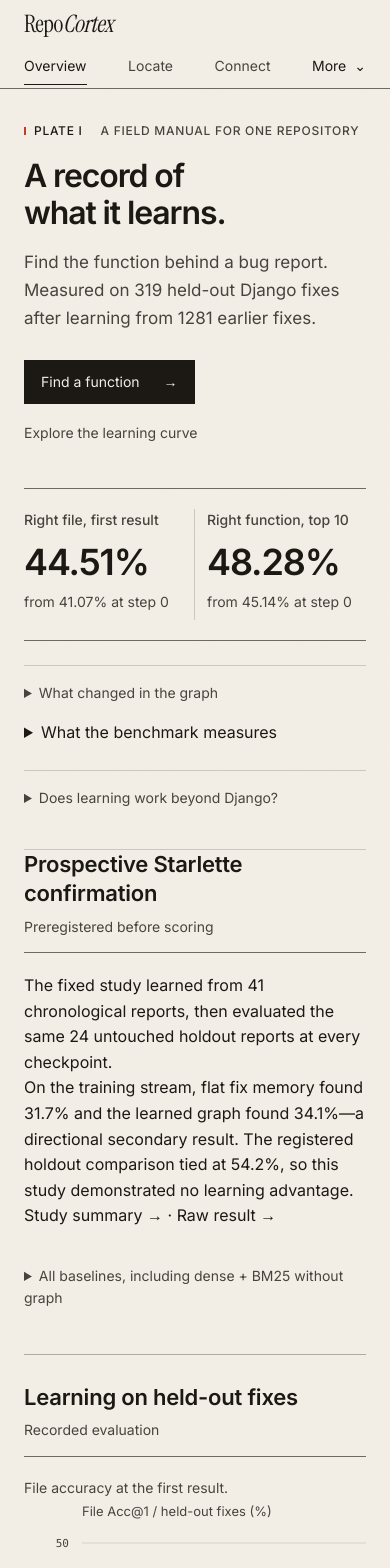
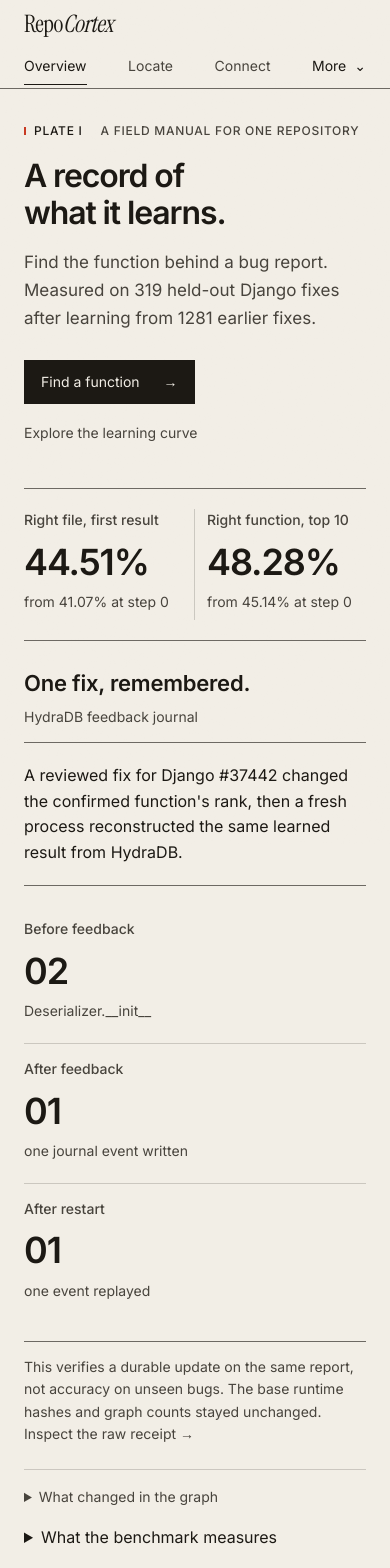
Before and after one commit to codebanditssss/repocortex, a Next.js app in the folder web/: page /app/overview in a window 390 px wide. Shown: the top 1568 px of the page. Built offline with nearby package versions, Linux system fonts and the light colour scheme.

Commit message:
feat: show durable graph learning

```diff
--- a/web/app/app/dashboard.css
+++ b/web/app/app/dashboard.css
@@ -494,6 +494,10 @@
 .overview-copy .manual-heading { min-height: 0; }
 .overview-key-metrics { grid-template-columns: repeat(2, minmax(0, 1fr)); margin-top: 32px; padding-block: 24px; }
 .overview-key-metrics > div:nth-child(2) { border-right: 0; }
+.feedback-proof { margin-top: 36px; }
+.feedback-proof > p { max-width: 680px; }
+.feedback-proof-steps { grid-template-columns: repeat(3, minmax(0, 1fr)); margin: 20px 0 14px; padding-block: 18px; }
+.feedback-proof-steps > div:last-child { border-right: 0; }
 .overview-layout { grid-template-columns: minmax(0, 1fr) minmax(0, 1fr); }
 .overview-copy { padding-block: 40px; }
 .overview-figures { padding-top: 40px; }
@@ -515,6 +519,10 @@
   .overview-actions { gap: 8px 16px; }
   .overview-actions .text-control { padding-left: 0; }
   .overview-key-metrics { padding-block: 20px; }
+  .feedback-proof { margin-top: 28px; }
+  .feedback-proof-steps { grid-template-columns: 1fr; row-gap: 0; }
+  .feedback-proof-steps > div { padding: 14px 0; border-right: 0; border-bottom: 1px solid var(--rule); }
+  .feedback-proof-steps > div:last-child { border-bottom: 0; }
 }
 
 /* Long issue titles must wrap without widening small screens. */
--- a/web/app/app/overview/page.tsx
+++ b/web/app/app/overview/page.tsx
@@ -29,6 +29,16 @@ export default function Overview() {
           <div><dt>Right file, first result</dt><dd>{formatPercent(end["file_acc@1"])}<small>from {formatPercent(start["file_acc@1"])} at step 0</small></dd></div>
           <div><dt>Right function, top 10</dt><dd>{formatPercent(end["function_acc@10"])}<small>from {formatPercent(start["function_acc@10"])} at step 0</small></dd></div>
         </dl>
+        <section className="feedback-proof" aria-labelledby="feedback-proof-title">
+          <div className="section-rule"><h2 id="feedback-proof-title">One fix, <i>remembered.</i></h2><span className="cap">HydraDB feedback journal</span></div>
+          <p>A reviewed fix for Django #37442 changed the confirmed function&apos;s rank, then a fresh process reconstructed the same learned result from HydraDB.</p>
+          <dl className="journal-metrics feedback-proof-steps">
+            <div><dt>Before feedback</dt><dd>02<small>Deserializer.__init__</small></dd></div>
+            <div><dt>After feedback</dt><dd>01<small>one journal event written</small></dd></div>
+            <div><dt>After restart</dt><dd>01<small>one event replayed</small></dd></div>
+          </dl>
+          <p className="figure-note">This verifies a durable update on the same report, not accuracy on unseen bugs. The base runtime hashes and graph counts stayed unchanged. <a href="https://github.com/codebanditssss/repocortex/blob/main/results/real_feedback_persistence.json" target="_blank" rel="noreferrer">Inspect the raw receipt →</a></p>
+        </section>
         <details className="dashboard-disclosure operator-ledger"><summary>What changed in the graph</summary>
         <section aria-labelledby="operators-title">
           <div className="section-rule"><h2 id="operators-title">Amendments to the graph</h2><span className="cap">Totals across the training pass</span></div>
--- a/web/app/sitemap.ts
+++ b/web/app/sitemap.ts
@@ -1,7 +1,17 @@
 import type { MetadataRoute } from "next";
 
 export default function sitemap(): MetadataRoute.Sitemap {
-  return ["/", "/app/locate", "/app/replay", "/app/agent", "/app/connect"].map((path) => ({
+  return [
+    "/",
+    "/app",
+    "/app/overview",
+    "/app/locate",
+    "/app/replay",
+    "/app/agent",
+    "/app/connect",
+    "/app/graph",
+    "/app/load",
+  ].map((path) => ({
     url: `https://repocortex.vercel.app${path}`,
   }));
 }
```
